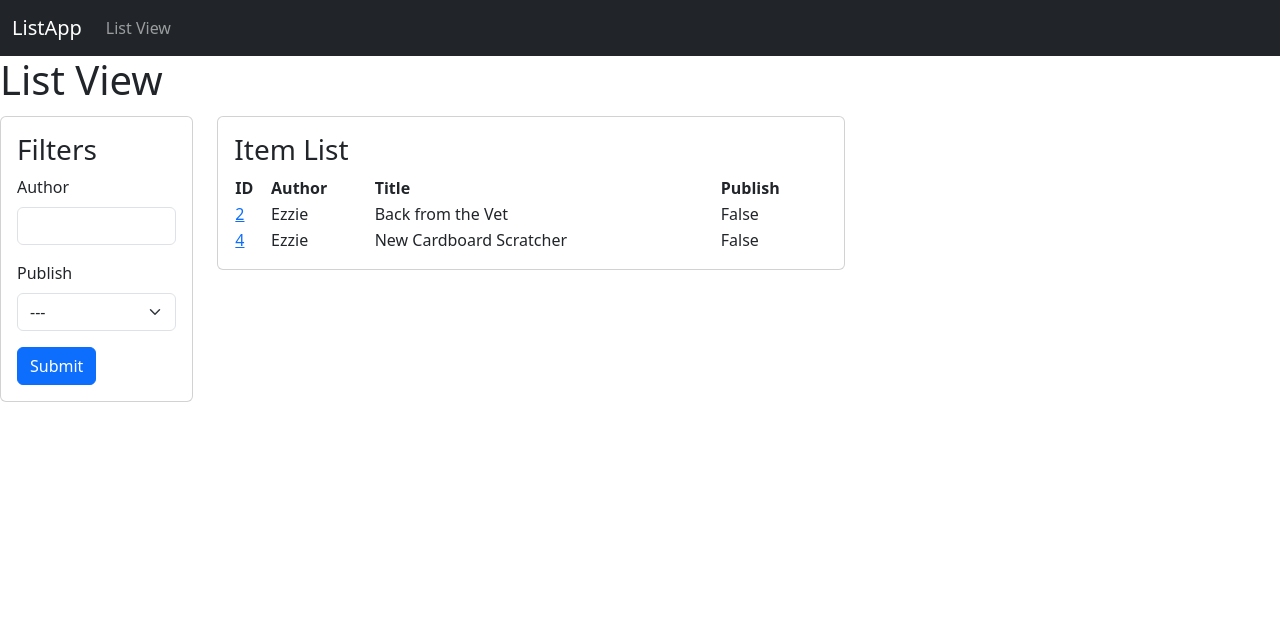
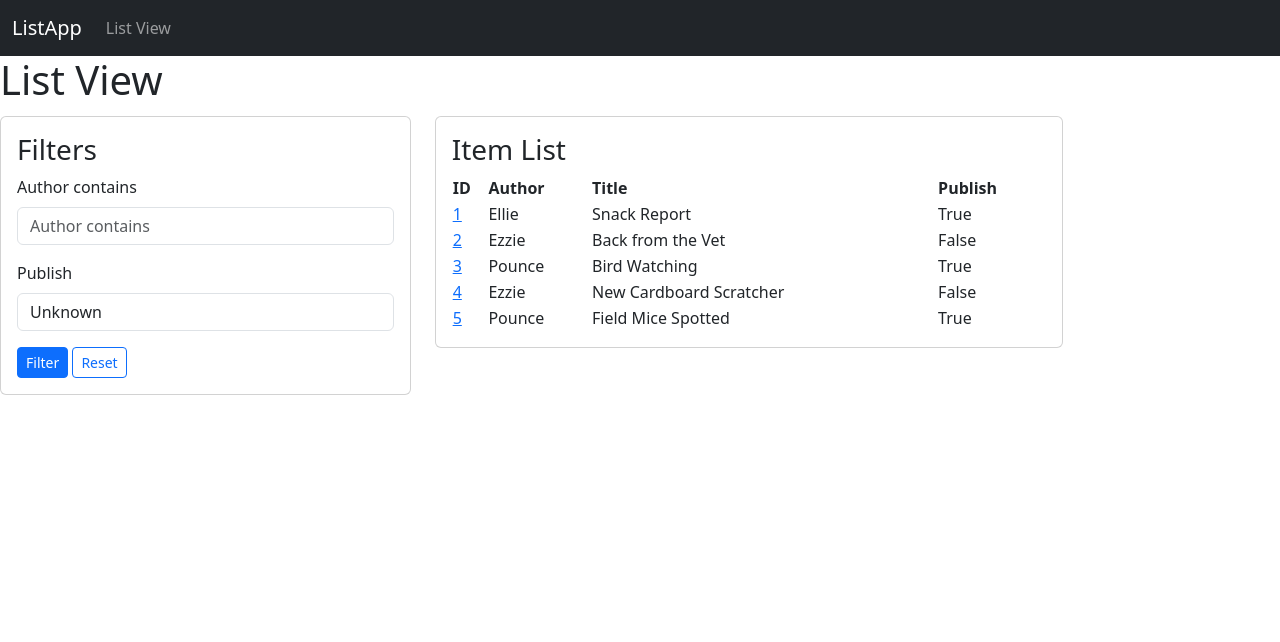
Before and after one commit to timkanke/django-listless, a Django app: page /listapp/simplelistview/ in a window 1280 px wide. Shown: the top 642 px of the page. Run offline with Django 4.2, Linux system fonts and the light colour scheme; data comes from the database, SQL or seed files in the repository; some libraries are stand-ins or nearby versions.

Commit message:
Added django-filter

```diff
--- a/src/listapp/templates/listapp/simple_list_view.html
+++ b/src/listapp/templates/listapp/simple_list_view.html
@@ -8,9 +8,19 @@
 {% block content %}
 <h1>List View</h1>
 <div class="row">
-    <div class="col-md-2">
+    <div class="col-md-4">
 
         <div class="card p-3 mt-1">
+            <h3>Filters</h3>
+            {% if filter %}
+            <form action="" method="get" class="form form-inline">
+                {% bootstrap_form filter.form layout='inline'|crispy %}
+                {% bootstrap_button 'Filter' button_type="submit" button_class="btn-primary btn-sm" %}
+                {% bootstrap_button 'Reset' button_type="reset" button_class="btn-outline-primary btn-sm" %}
+            </form>
+            {% endif %}
+
+            {% comment %}
             <h3>Filters</h3>
             <form method="GET" action=".">
                 <div class="mb-3">
@@ -27,6 +37,7 @@
                 </div>
                 <button type="submit" class="btn btn-primary">Submit</button>
             </form>
+            {% endcomment %}
         </div>
     </div>
     <div class="col-md-6">
--- a/src/listapp/views.py
+++ b/src/listapp/views.py
@@ -3,6 +3,9 @@ from django.shortcuts import redirect
 from django.urls import reverse
 from django.views.generic.base import TemplateView
 from django.views.generic import ListView, UpdateView
+
+from django_filters import FilterSet
+from django_filters.views import FilterView
 
 import pickle
 from base64 import b64encode, b64decode
@@ -16,21 +19,32 @@ class Index(TemplateView):
     template_name = "listapp/index.html"
 
 
-class SimpleListView(ListView):
+class ItemFilter(FilterSet):
+
+    class Meta:
+        model = Item
+        fields = {'author': ['contains'],
+                  'publish': ['exact']
+                  }
+
+
+class SimpleListView(FilterView):
     model = Item
     context_object_name = 'item_list'
     template_name = "listapp/simple_list_view.html"
 
-    def get_queryset(self):
+    filterset_class = ItemFilter
+
+    # def get_queryset(self):
         # Session key
-        key = 'my_qs'
+        # key = 'my_qs'
 
-        qs = Item.objects.filter(author__icontains='Ezzie')
+        # qs = Item.objects.filter(author__icontains='Ezzie')
 
         # Django wants datatypes to be JSON serializable. Byte objects need to be encoded/decoded
-        self.request.session[key] = b64encode(pickle.dumps(qs.query)).decode('ascii')
+        # self.request.session[key] = b64encode(pickle.dumps(qs.query)).decode('ascii')
 
-        return qs
+        # return qs
 
     def get_context_data(self, **kwargs):
         # Call the base implementation first to get the context
--- a/src/listless/settings.py
+++ b/src/listless/settings.py
@@ -42,6 +42,7 @@ INSTALLED_APPS = [
     'crispy_forms',
     'crispy_bootstrap5',
     'django_tables2',
+    'django_filters',
 ]
 
 MIDDLEWARE = [
```
